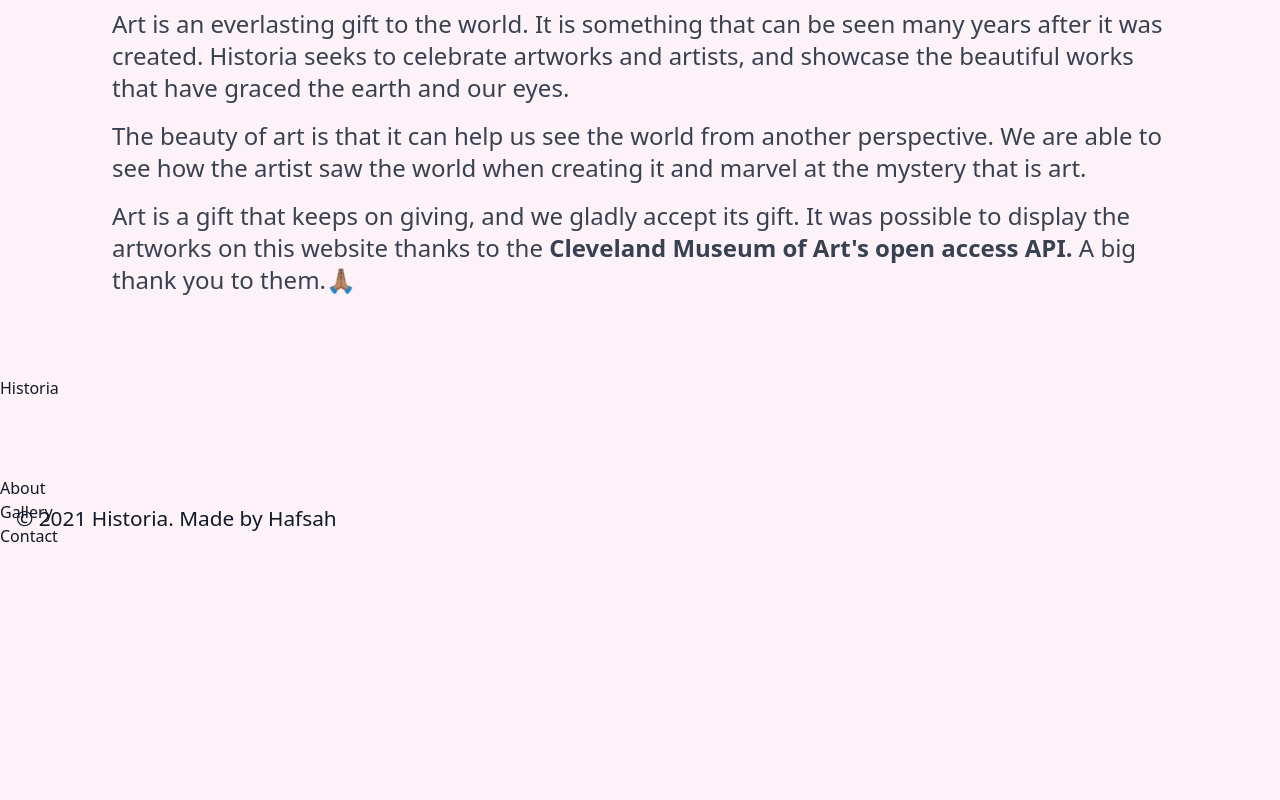
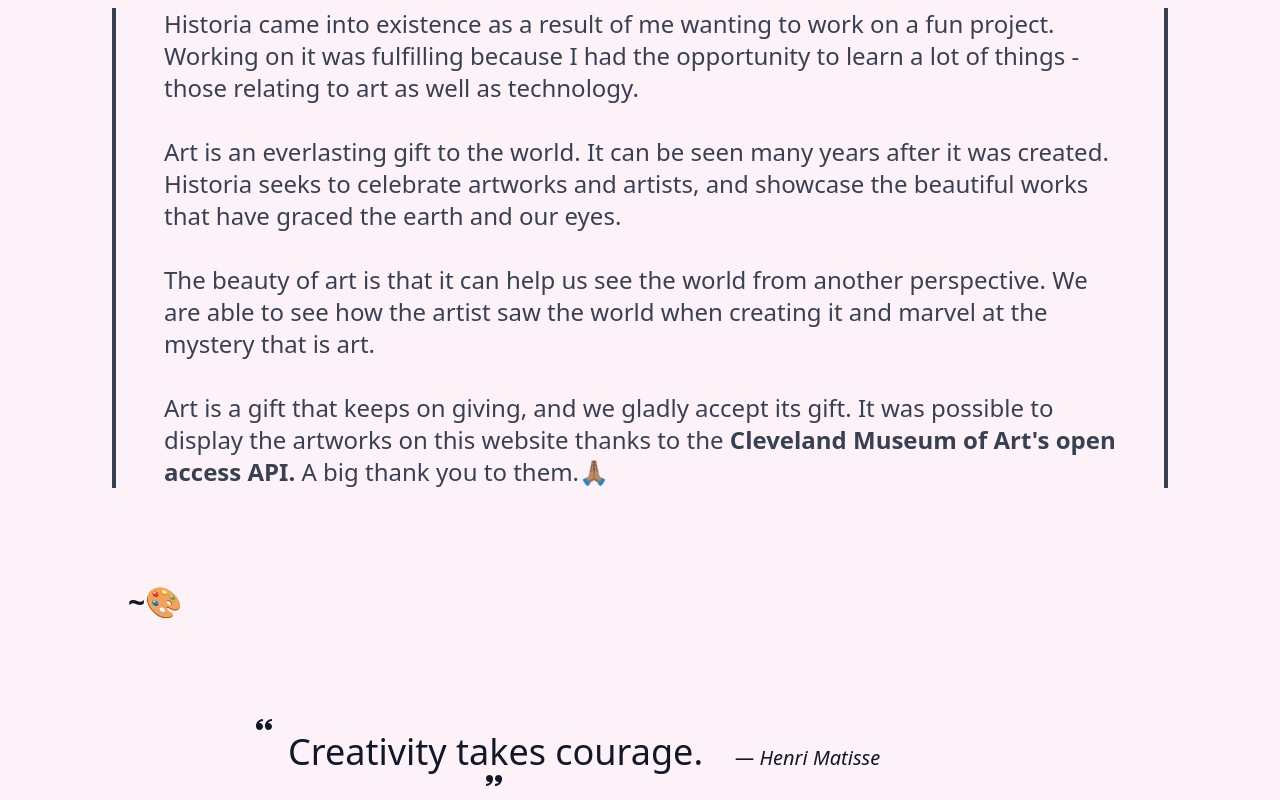
Before and after one commit to Iamhafsah/historia, a Next.js app: page /about in a window 1280 px wide. Shown: the part 240-1040 px from the top of the page. Before the commit the page ends 800 px from the top, so only its background shows below. Built offline with nearby package versions, Linux system fonts and the light colour scheme; what @netlify/classnames-template-literals would draw is missing.

Commit message:
Styles: footer styles

```diff
--- a/components/homepage/Strip.js
+++ b/components/homepage/Strip.js
@@ -8,14 +8,14 @@ const TextWrap = ctl(`
     lg:mt-0
     md:py-[.8em]
     py-[.5em]
-    px-24
+    px-12
 
 `)
 const movingTextStyle= ctl(`
-    text-xl
+    sm:text-xl
     md:text-2xl
     uppercase
-    transition-all
+    transition
     duration-[18s]
     motion-safe:animate-moving-text
     moving
--- a/components/layout/Footer.js
+++ b/components/layout/Footer.js
@@ -12,12 +12,15 @@ const footerstyle = ctl(`
     mt-12
 `)
 const logoStyle = ctl(`
-    md:text-2xl
+    md:text-3xl
     text-xl
     font-semibold
     -rotate-90
     ml-10
     md:ml-8
+    hover:-translate-y-4
+    transition
+    cursor-pointer
 `)
 const footerListStyle = ctl(`
     flex
@@ -36,7 +39,7 @@ const thisYear = date.getFullYear();
 const Footer = () => {
     return (
         <div className={footerstyle}>
-            <span className={logoStyle}><Link href="/">Historia</Link> </span>
+            <span className={logoStyle}><Link href="/" class="">Historia</Link> </span>
 
             <p className=" md:text-[1.3rem] sm:text-xl  relative -bottom-14 md:mt-12 lg:ml-4 md:ml-8 ">&copy; {thisYear} Historia. Made by <a href="https://github.com/iamhafsah" className="hover:underline">Hafsah</a> </p>
 
--- a/components/layout/Header.js
+++ b/components/layout/Header.js
@@ -13,6 +13,9 @@ font-semibold
 transform
 -rotate-90
 w-16
+hover:-translate-y-4
+transition
+cursor-pointer
 `)
 const navListStyle = ctl(`
 flex
--- a/pages/about.js
+++ b/pages/about.js
@@ -1,4 +1,6 @@
 import { HeroText , Strip } from "../components"
+import { ImQuotesLeft } from "react-icons/im";
+import { ImQuotesRight } from "react-icons/im";
 
 const About = () => {
     return (
@@ -6,9 +8,10 @@ const About = () => {
             <HeroText topText="About" bottomText="Historia"/>
 
             <Strip/>
-            <div className="md:text-2xl sm:text-xl md:px-28 px-12 py-16 about-div text-gray-700 ">
+            <div className="md:text-2xl sm:text-xl md:mx-28 mx-12 mt-16 mb-24 about-div text-gray-700 border-l-4 border-r-4 border-gray-700 px-12">
+                <p>Historia came into existence as a result of me wanting to work on a fun project. Working on it was fulfilling because I had the opportunity to learn a lot of things - those relating to art as well as technology. </p>
                 <p>
-                    Art is an everlasting gift to the world. It is something that can be seen many years after it was created. Historia seeks to celebrate artworks and artists, and showcase the beautiful works that have graced the earth and our eyes.
+                    Art is an everlasting gift to the world. It can be seen many years after it was created. Historia seeks to celebrate artworks and artists, and showcase the beautiful works that have graced the earth and our eyes.
                 </p>
                 <p>
                     The beauty of art is that it can help us see the world from another perspective. We are able to see how the artist saw the world when creating it and marvel at the mystery that is art.
@@ -16,6 +19,16 @@ const About = () => {
                 <p>
                     Art is a gift that keeps on giving, and we  gladly accept its gift. It was possible to display the artworks on this website thanks to the <a href="https://www.programmableweb.com/api/cleveland-museum-art-open-access-rest-api-v21" className="hover:underline  font-semibold" > Cleveland Museum of Art's open access API.</a> A big thank you to them.🙏🏽</p>
             </div>
+
+            <>
+         <span className="lg:pl-32 md:pl-20 pl-12 font-semibold md:text-3xl text-xl">~🎨</span>
+        <div className="w-[60vw] lg:py-24 py-8 mx-auto">
+            <ImQuotesLeft/>
+            <span className="w-[90%] px-8 md:text-4xl">Creativity takes courage.</span>
+            <cite className="md:text-xl">― Henri Matisse</cite>
+            <ImQuotesRight className="relative left-[30%]"/>
+        </div>
+        </>
         </div>
     )
 }
--- a/styles/globals.css
+++ b/styles/globals.css
@@ -15,13 +15,13 @@ body{
 }
 .nav-ul li a{
     @apply pr-8 lg:pr-12;
-    @apply hover:text-gray-600;
+    @apply hover:underline;
 }
 .footer-list-style li a{
     @apply pr-8;
     @apply text-base sm:text-xl md:text-2xl;
-    @apply hover:text-gray-300;
+    @apply hover:underline;
 }
 .about-div p{
-    @apply mb-4;
+    @apply mb-8;
 }
```
